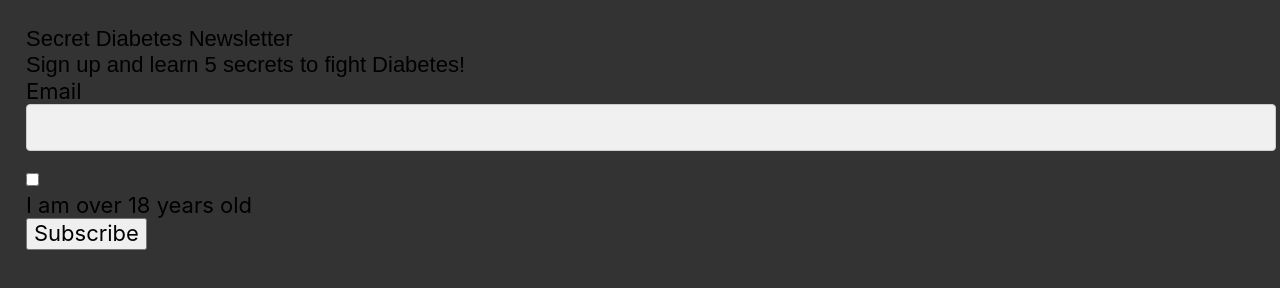
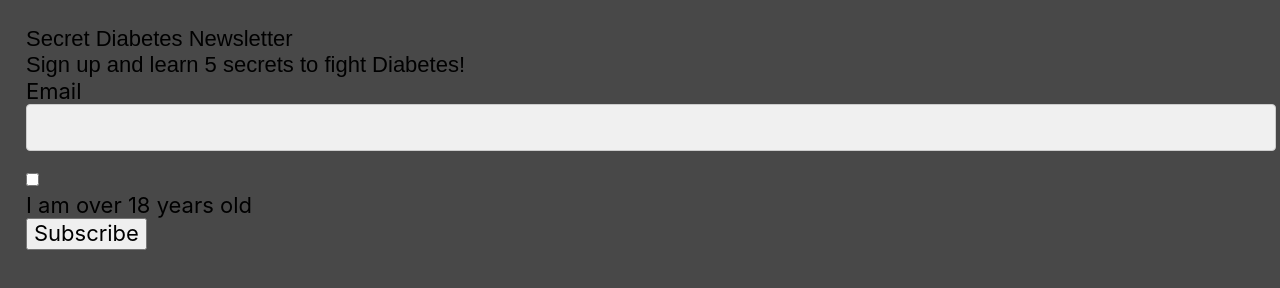
Before and after one commit to dinora-itdm362/lab3, a plain HTML site: page index.html in a window 1280 px wide. Drawn offline with nearby package versions, Linux system fonts and the light colour scheme.

Commit message:
diffrent color

```diff
--- a/css/screen.css
+++ b/css/screen.css
@@ -205,7 +205,7 @@ label {
 /* ===== LAYOUT STYLES ====== */
 
 body {
-    background-color: #333333;
+    background-color: #484848;
     align-content: center;
   }
 
```
